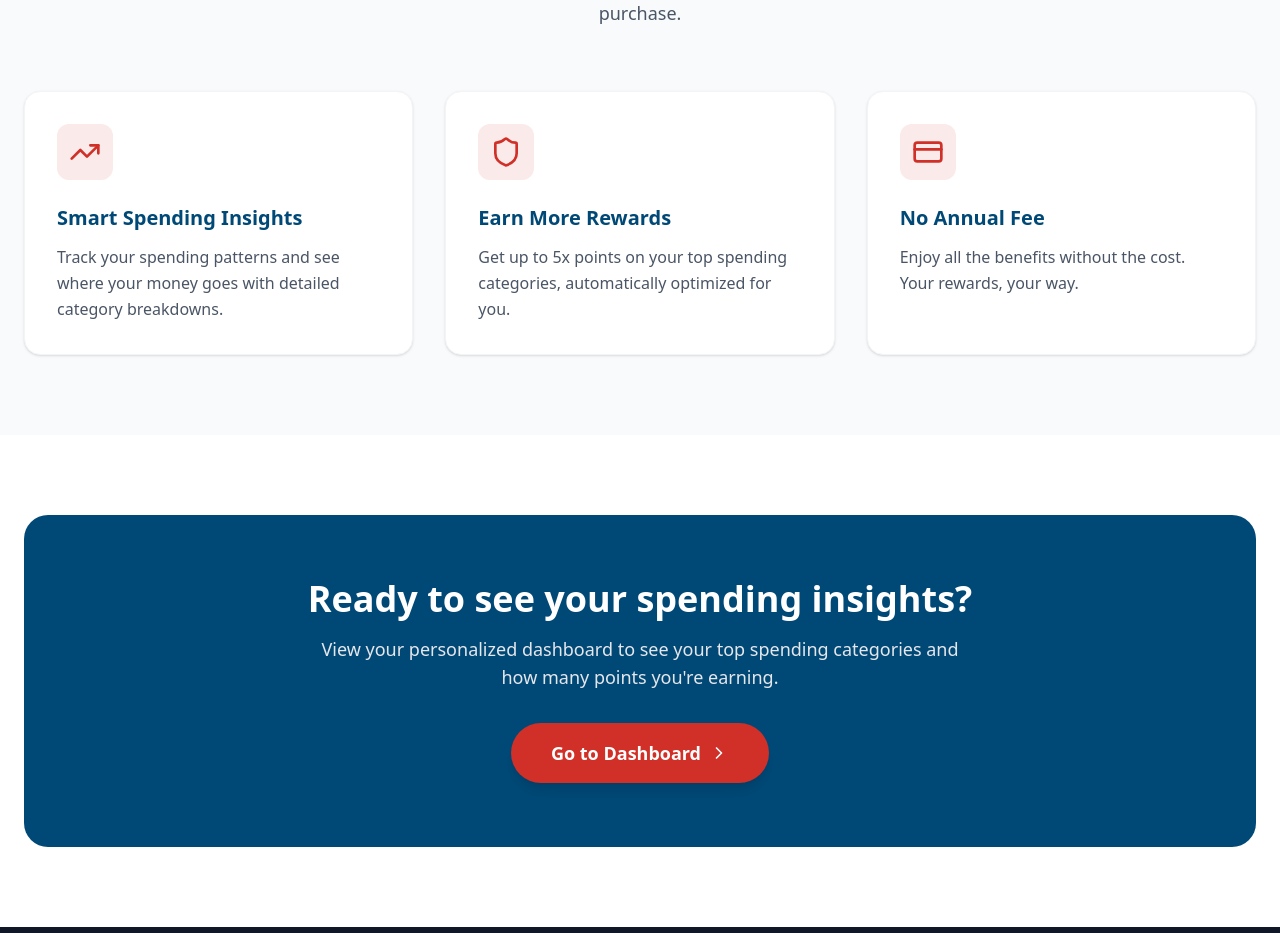
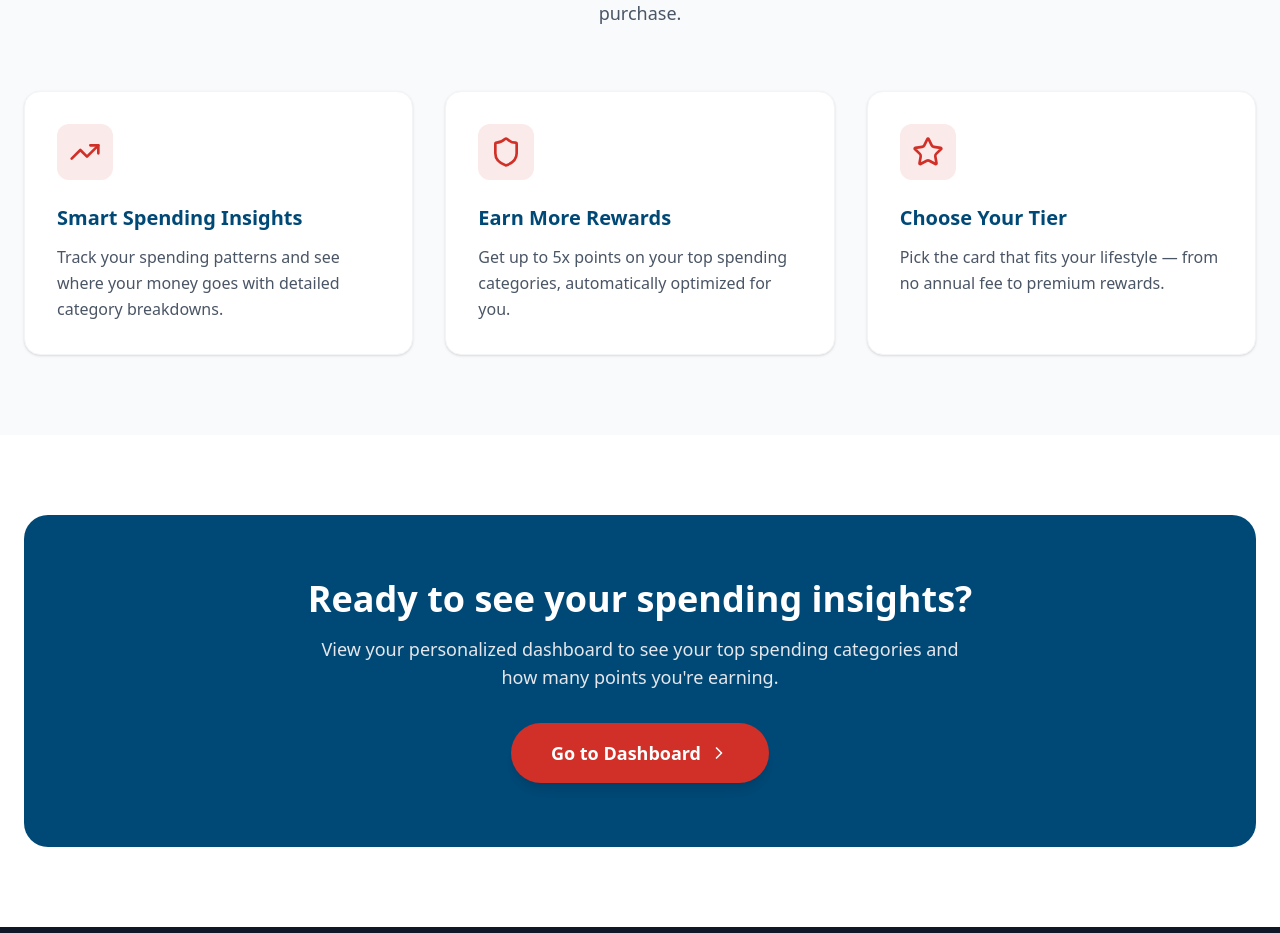
Before and after one commit to sidakssingh/CapitalYou-Card, a React (Vite) app in the folder frontend/: page / in a window 1280 px wide. Shown: the part 840-1773 px from the top of the page. Built offline with nearby package versions, Linux system fonts and the light colour scheme.

Commit message:
small change to homepage in regards to annual fee

```diff
--- a/frontend/src/pages/LandingPage.jsx
+++ b/frontend/src/pages/LandingPage.jsx
@@ -1,7 +1,7 @@
 import React, { useState } from 'react';
 import { Link } from 'react-router-dom';
 import { motion } from 'framer-motion';
-import { ChevronRight, Shield, TrendingUp, CreditCard } from 'lucide-react';
+import { ChevronRight, Shield, TrendingUp, Star } from 'lucide-react';
 import { testApi } from '../services/api';
 import capitalYouLogo from '../assets/CapitalYou_logo.png';
 
@@ -32,9 +32,9 @@ function LandingPage() {
       description: "Get up to 5x points on your top spending categories, automatically optimized for you."
     },
     {
-      icon: <CreditCard className="w-8 h-8" />,
-      title: "No Annual Fee",
-      description: "Enjoy all the benefits without the cost. Your rewards, your way."
+      icon: <Star className="w-8 h-8" />,
+      title: "Choose Your Tier",
+      description: "Pick the card that fits your lifestyle — from no annual fee to premium rewards."
     }
   ];
 
```
